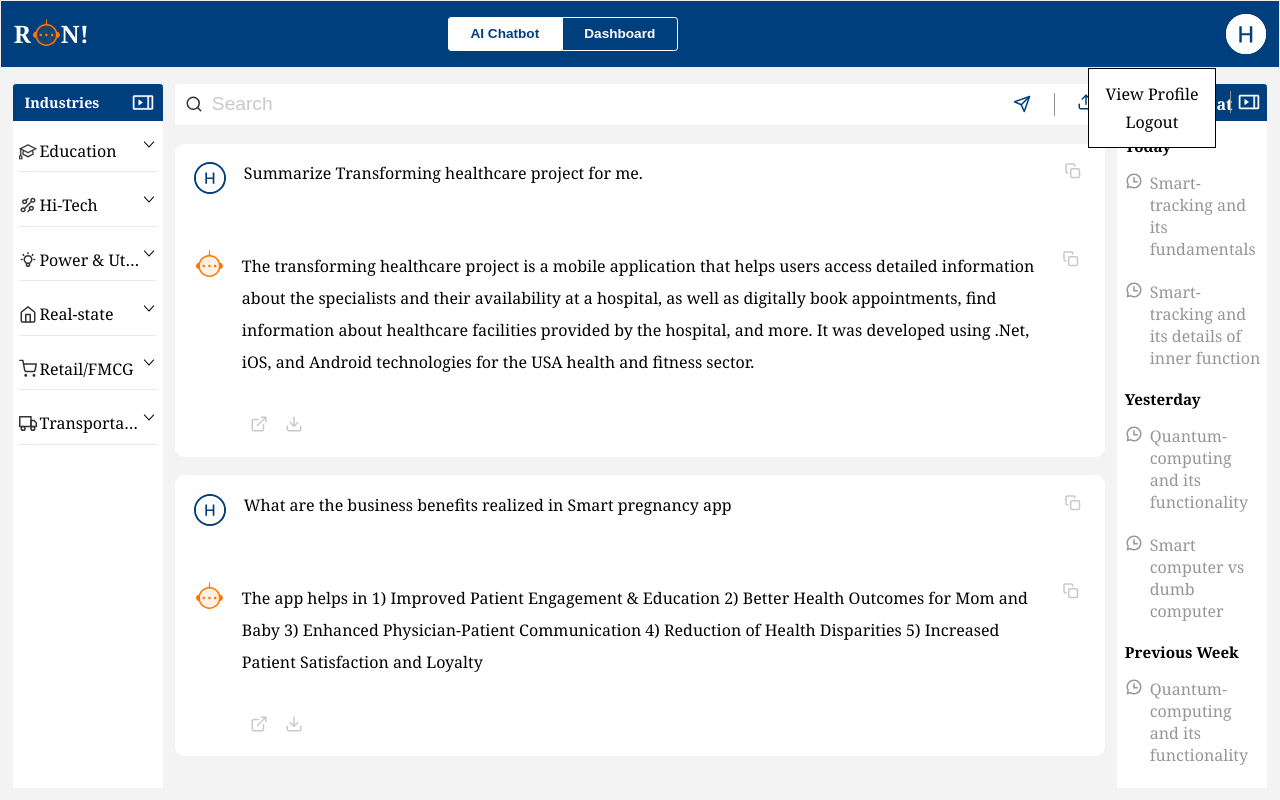
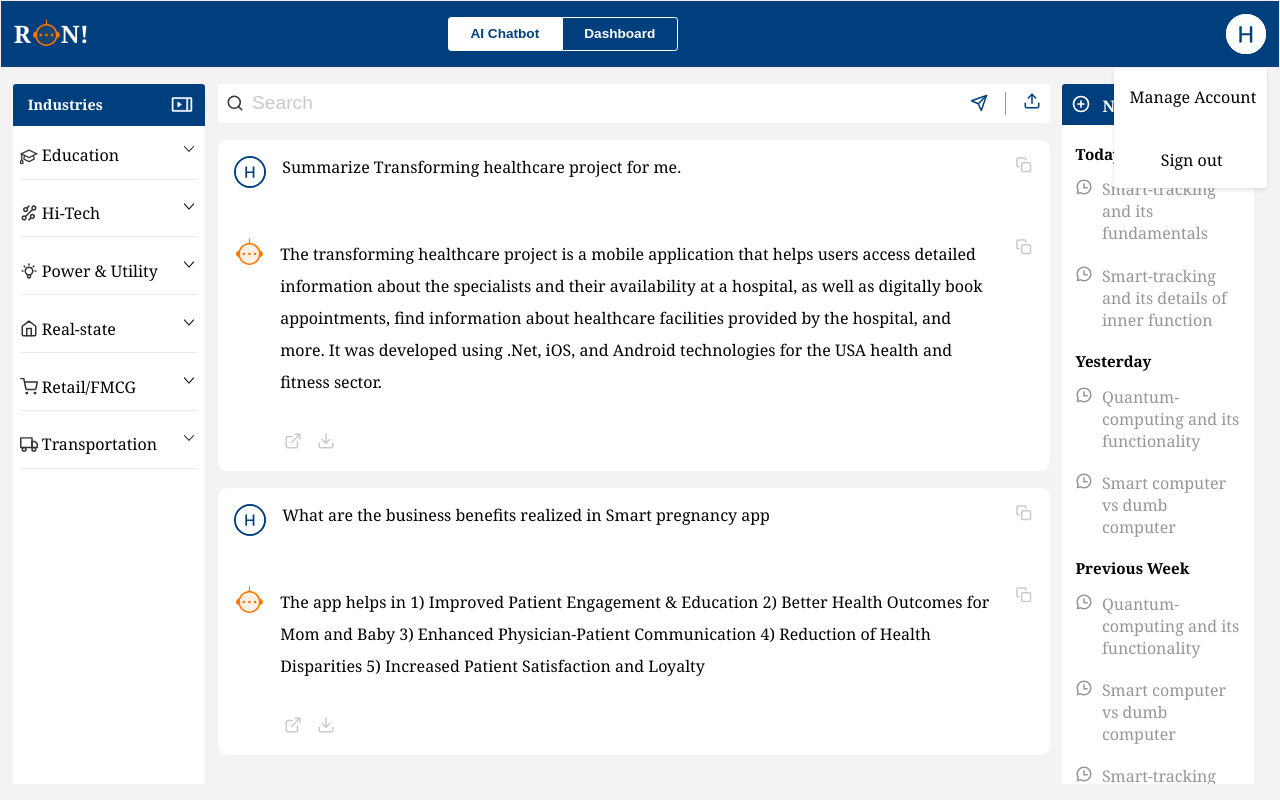
Before and after one commit to sanjeev74kr/AI-Chatbot, a React (Create React App) app: page / in a window 1280 px wide. Both pictures are taken after a click on the picture 1246 px from the left and 33 px from the top of the page. Built offline with nearby package versions, Linux system fonts and the light colour scheme.

Commit message:
Change profile view and width of left right section

```diff
--- a/src/components/App.js
+++ b/src/components/App.js
@@ -1,6 +1,6 @@
 import '../css/App.css';
 import Chats from './Chats';
-import ProfileButtonAction from './ProfileButtonAction';
+import ProfileButtonOptions from './ProfileButtonOptions';
 import { useState } from 'react';
 
 function App() {
@@ -40,7 +40,7 @@ function App() {
 
       {/*load profile options component*/}
       <div className="profile-component">
-        {isProfileOptionsVisible && <ProfileButtonAction />}
+        {isProfileOptionsVisible && <ProfileButtonOptions />}
       </div>
 
 
--- a/src/components/Chats.js
+++ b/src/components/Chats.js
@@ -217,7 +217,8 @@ function Chats() {
             }
 
             {/* chat-component-main-section */}
-            <section className={`chat-component-main-section ${isChatHistoryToggle ? 'shrink-right-section' : '' || {isLeftSectionToggle}? "shrink-left-section":''}` }>
+            <section className={`chat-component-main-section ${isChatHistoryToggle ? 'shrink-right-section' : ''} ${isLeftSectionToggle ? 'shrink-left-section' : ''}`}
+>
 
                 <div className="chat-component-main-container">
 
--- a/src/components/ProfileButtonAction.js
+++ /dev/null
@@ -1,13 +0,0 @@
-import React from "react";
-import '../css/ProfileButtonAction.css'
-
-function ProfileButtonAction(){
-return(
-    <div className="profilebuttonclickOptions">
-     <p className="option" >View Profile</p>
-     <p className="option">Logout</p>
-    </div>
-)
-}
-
-export default ProfileButtonAction;
--- /dev/null
+++ b/src/components/ProfileButtonOptions.js
@@ -0,0 +1,19 @@
+import React from "react";
+import '../css/ProfileButtonOptions.css'
+
+function ProfileButtonOptions() {
+    return (
+        <div className="profile-options-container">
+            <div className="manage-account-container">
+                <img className="profile-options-icon" src="" alt=""/>
+                <p className="option" >Manage Account</p>
+            </div>
+            <div className="signOut-container">
+                <img profile-options-icon src="" alt=""/>
+                <p className="option">Sign out</p>
+            </div>
+        </div>
+    )
+}
+
+export default ProfileButtonOptions;
--- a/src/css/App.css
+++ b/src/css/App.css
@@ -121,7 +121,7 @@
 .profile-component {
   position: absolute;
   top: 8.5%;
-  right: 5%;
+  right: 1%;
   z-index: 10
 }
 
--- a/src/css/Chats.css
+++ b/src/css/Chats.css
@@ -7,7 +7,7 @@
 /* Chats Component container */
 .Chats-UI {
   display: flex;
-  height: 88vh;
+  height: 87.5vh;
   width: 100%;
   background-color: #F3F3F3;
   flex-direction: row;
@@ -79,7 +79,7 @@ border-bottom: 1px solid #C9C9C9;
   display: flex;
   flex-direction: column;
   padding: 3%;
-  margin-top:8%;
+  margin-top:5%;
 }
 
 
@@ -324,7 +324,6 @@ border-bottom: 1px solid #C9C9C9;
   flex-direction: column;
   background-color: white;
   width: 15%;
-  margin-right: 1%;
   border-top-right-radius: 0.2rem;
   border-top-left-radius: 0.2rem;
 }
@@ -385,6 +384,7 @@ border-bottom: 1px solid #C9C9C9;
   flex-direction: column;
   width: 100%;
   overflow: hidden;
+  padding: 2%;
 }
 
 .chat-history-data-section-container:hover {
@@ -399,14 +399,14 @@ border-bottom: 1px solid #C9C9C9;
   font-size: 0.95rem;
   font-weight: 600;
   margin-left: 5%;
-  margin-top: 10%;
+  margin-top: 8%;
 }
 
 .history-container {
   display: flex;
   align-items: flex-start;
   padding: 3%;
-  margin-top: 8%;
+  margin-top: 5%;
   margin-left: 2%;
 }
 
@@ -448,7 +448,7 @@ border-bottom: 1px solid #C9C9C9;
 @media screen and (max-width:768px) {
 
   .chat-component-main-section {
-    width: 88%;
+    width: 70%;
   }
 
   .chat-component-left-section,
--- a/src/css/ProfileButtonAction.css
+++ /dev/null
@@ -1,20 +0,0 @@
-* {
-  box-sizing: border-box;
-}
-
-.profilebuttonclickOptions {
-  display: flex;
-  flex-direction: column;
-  width: 10vw;
-  height: 10vh;
-  background-color: white;
-  color: black;
-  border: 1px solid;
-  align-items: center;
-  justify-content: center;
-}
-
-.option {
-  font-size: 1rem;
-  padding: 2%;
-}
--- /dev/null
+++ b/src/css/ProfileButtonOptions.css
@@ -0,0 +1,34 @@
+* {
+  padding: 0;
+  margin: 0;
+  box-sizing: border-box;
+}
+
+.profile-options-container {
+  display: flex;
+  flex-direction: column;
+  width: 12vw;
+  height: 15vh;
+  background-color: white;
+  color: black;
+  border-radius: 0.2rem;
+  align-items: center;
+  box-shadow: 0px 2px 4px rgba(0, 0, 0, 0.1);
+  justify-content: space-around;
+  padding: 5%;
+}
+
+
+.manage-account-container{
+  display: flex;
+}
+
+profile-options-icon{
+
+}
+
+.option {
+  font-size: 1rem;
+  padding: 2%;
+  white-space: nowrap;
+}
```
